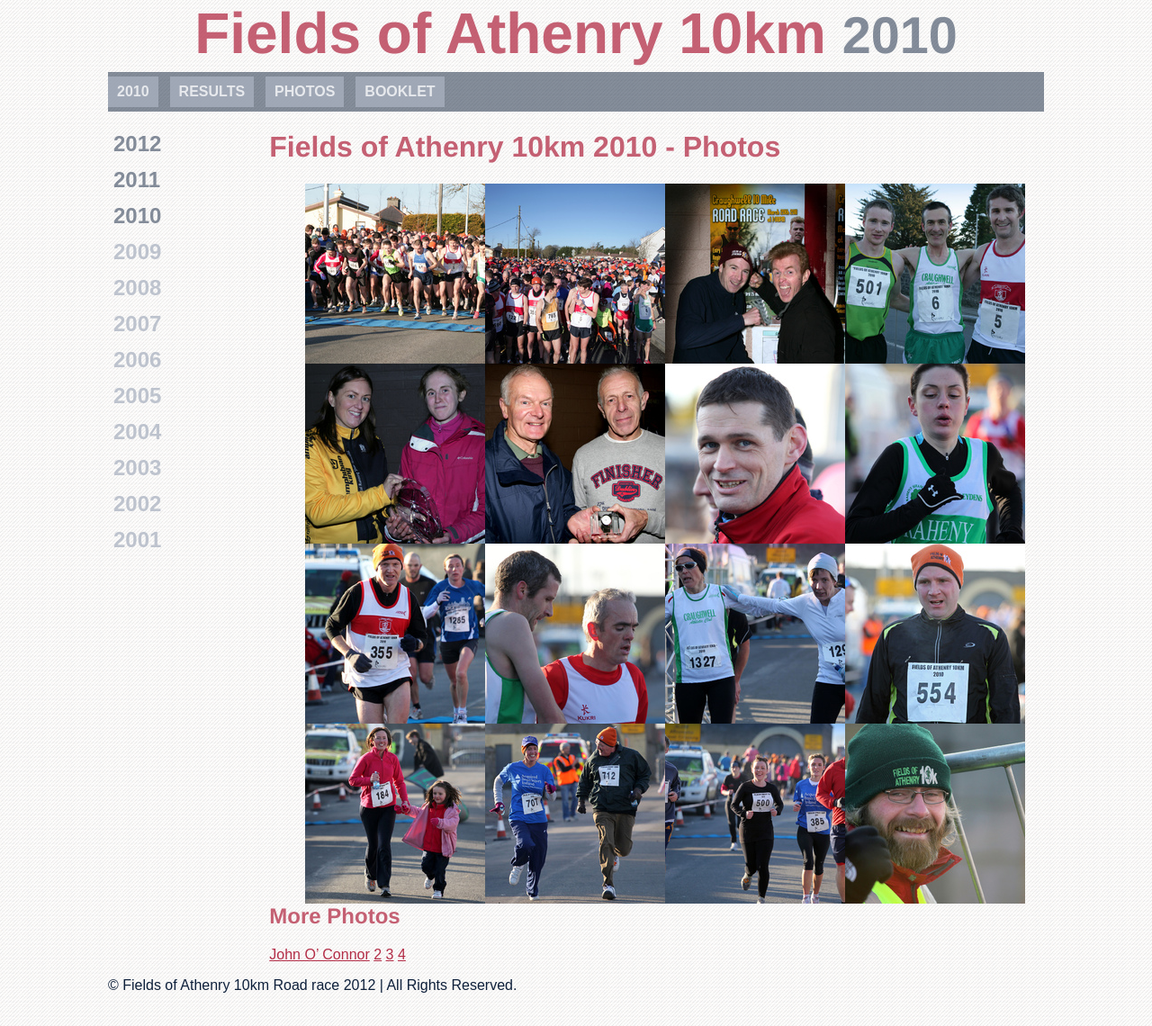
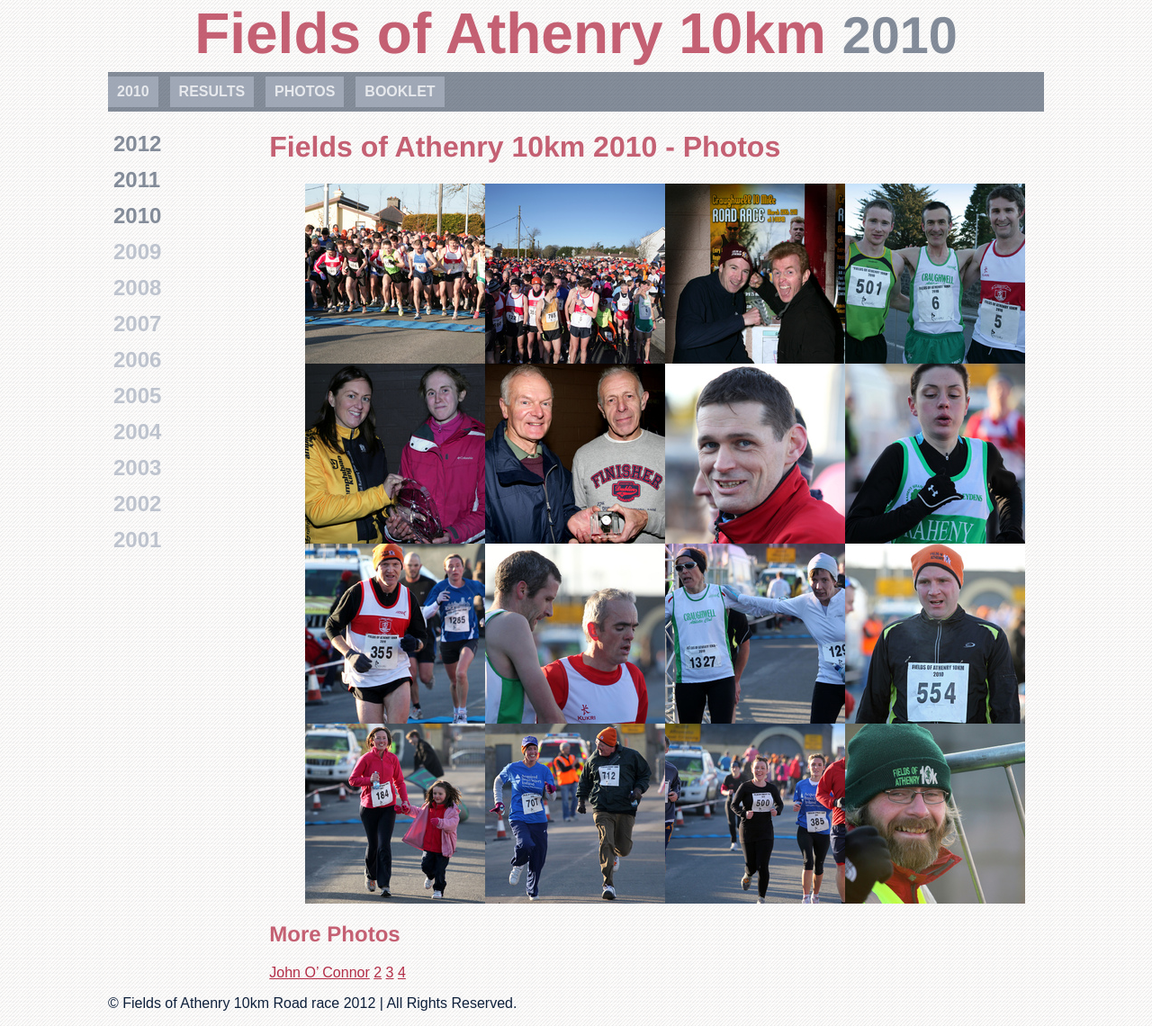
Before and after one commit to alanburke/10km, a Jekyll site: the page built from _posts/2010-12-26-photos.md, in a window 1280 px wide. Shown: the whole page at 90% size. Built offline with Jekyll 4.4.1, drawn with Linux system fonts in a browser that asks for light colours; nearby versions of some CDN libraries.

Commit message:
Update generated stylesheets

```diff
--- a/css/screen.css
+++ b/css/screen.css
@@ -618,6 +618,8 @@ table {
 /* line 25, ../sass/modules/_layout.scss */
 .page ul.image-gallery {
   list-style: none;
+  overflow: hidden;
+  *zoom: 1;
 }
 /* line 11, ../../../../../Library/Ruby/Gems/1.8/gems/compass-0.12.2/frameworks/compass/stylesheets/compass/typography/lists/_bullets.scss */
 .page ul.image-gallery li {
@@ -625,13 +627,13 @@ table {
   list-style-type: none;
   margin-left: 0;
 }
-/* line 27, ../sass/modules/_layout.scss */
+/* line 28, ../sass/modules/_layout.scss */
 .page ul.image-gallery li {
   float: left;
 }
 
 @media (min-width: 0em) and (max-width: 30em) {
-  /* line 33, ../sass/modules/_layout.scss */
+  /* line 34, ../sass/modules/_layout.scss */
   .year-nav ul {
     margin: 0;
     padding: 0;
@@ -663,27 +665,27 @@ table {
   }
 }
 @media (min-width: 30em) {
-  /* line 38, ../sass/modules/_layout.scss */
+  /* line 39, ../sass/modules/_layout.scss */
   .year-nav {
     width: 13.7931%;
     float: left;
     margin-right: 3.44828%;
   }
 
-  /* line 41, ../sass/modules/_layout.scss */
+  /* line 42, ../sass/modules/_layout.scss */
   .main-content {
     width: 82.75862%;
     float: right;
     margin-right: 0;
   }
 
-  /* line 44, ../sass/modules/_layout.scss */
+  /* line 45, ../sass/modules/_layout.scss */
   .supplementary {
     clear: both;
   }
 }
 @media (min-width: 50em) {
-  /* line 49, ../sass/modules/_layout.scss */
+  /* line 50, ../sass/modules/_layout.scss */
   .page {
     max-width: 1040px;
   }
```
